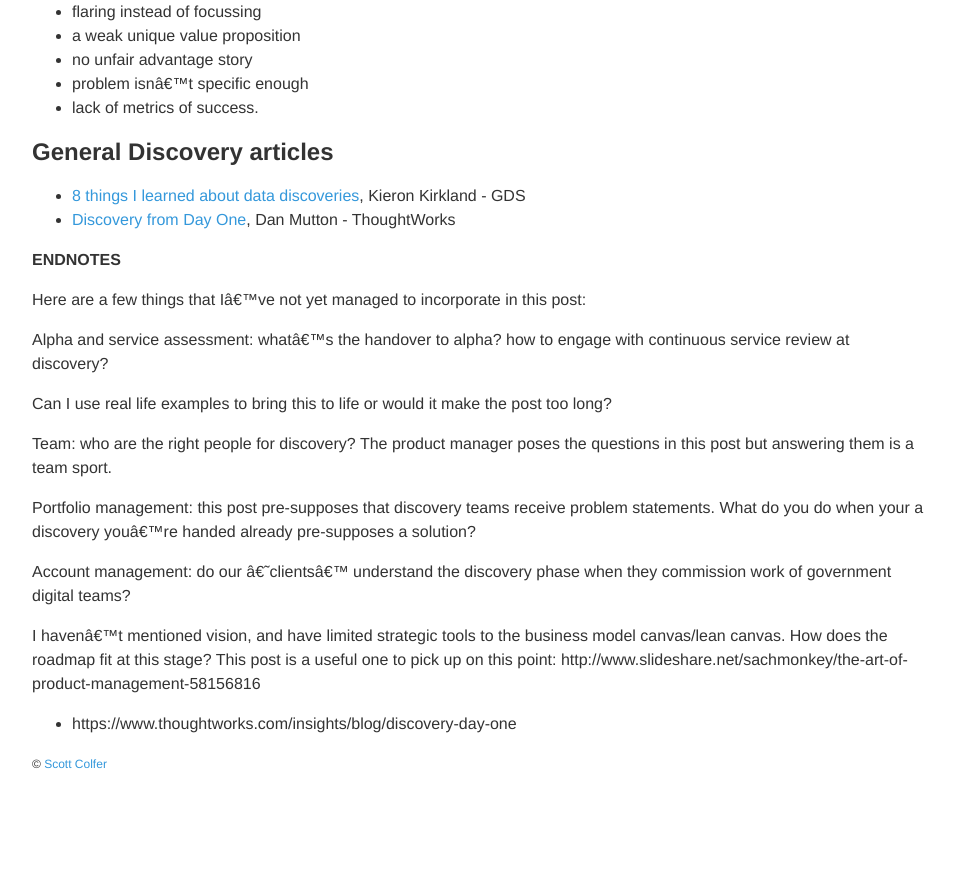
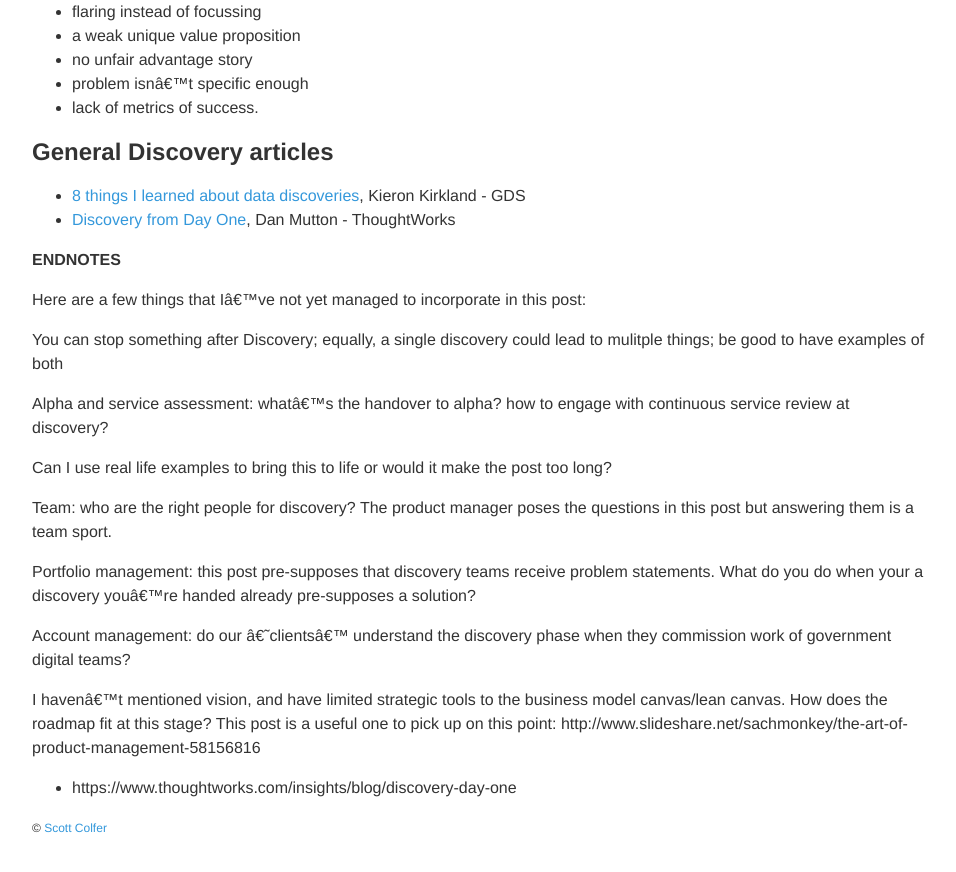
Before and after one commit to scottcolfer/scottcolfer.github.io, a Jekyll site: the page built from _posts/2016-12-27-discovery.md, in a window 1280 px wide and 900 px high, scrolled down 4118 px. Shown: the top 872 px of the window, without its empty margins (160-1116 px from the left). Built offline with Jekyll 4.4.1, drawn with Linux system fonts in a browser that asks for light colours; before the commit the page ends 4954 px from its top, so only the background shows below that.

Commit message:
Update 2016-12-27-discovery.md
Updating based on HipChat conversation with Stuart

```diff
--- a/_posts/2016-12-27-discovery.md
+++ b/_posts/2016-12-27-discovery.md
@@ -123,6 +123,8 @@ Here's my personal list of top discovery fails:
 
 Here are a few things that I've not yet managed to incorporate in this post:
 
+You can stop something after Discovery; equally, a single discovery could lead to mulitple things; be good to have examples of both
+
 Alpha and service assessment: what's the handover to alpha? how to engage with continuous service review at discovery?
 
 Can I use real life examples to bring this to life or would it make the post too long?
```
